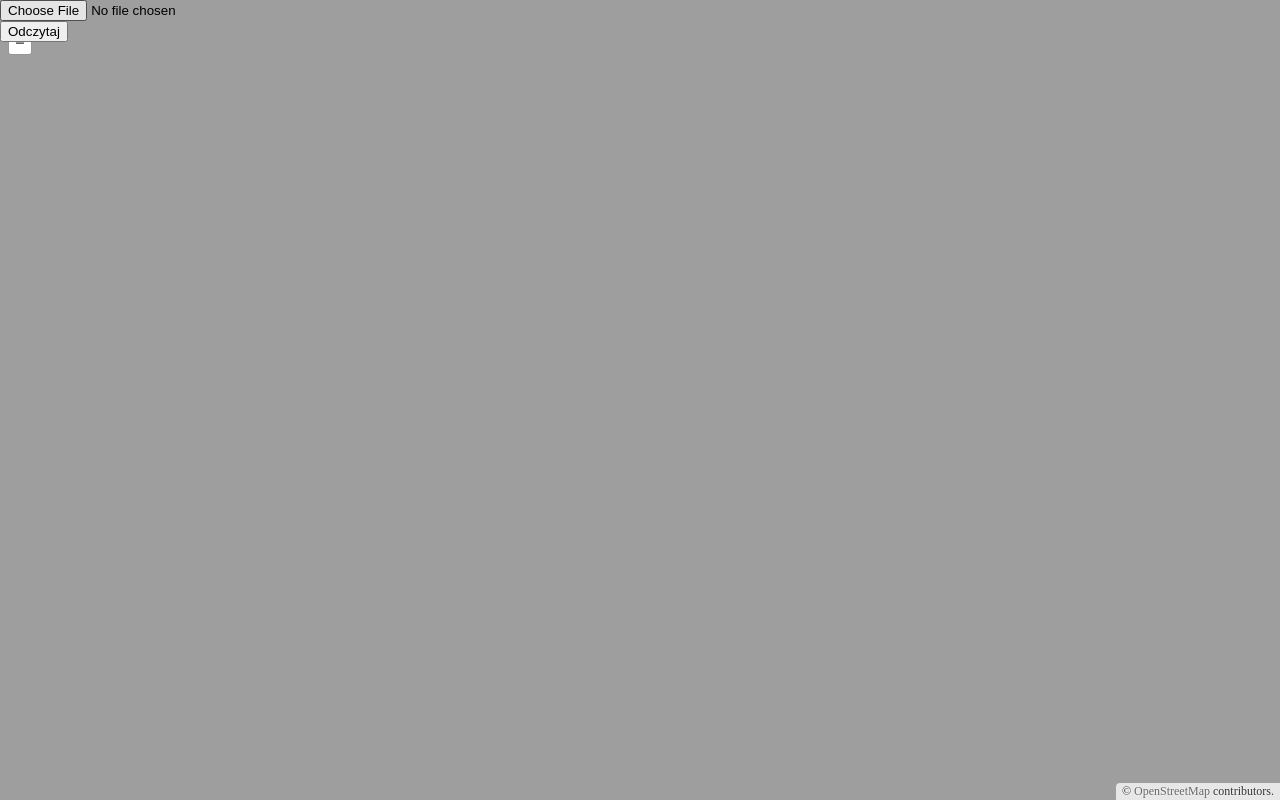
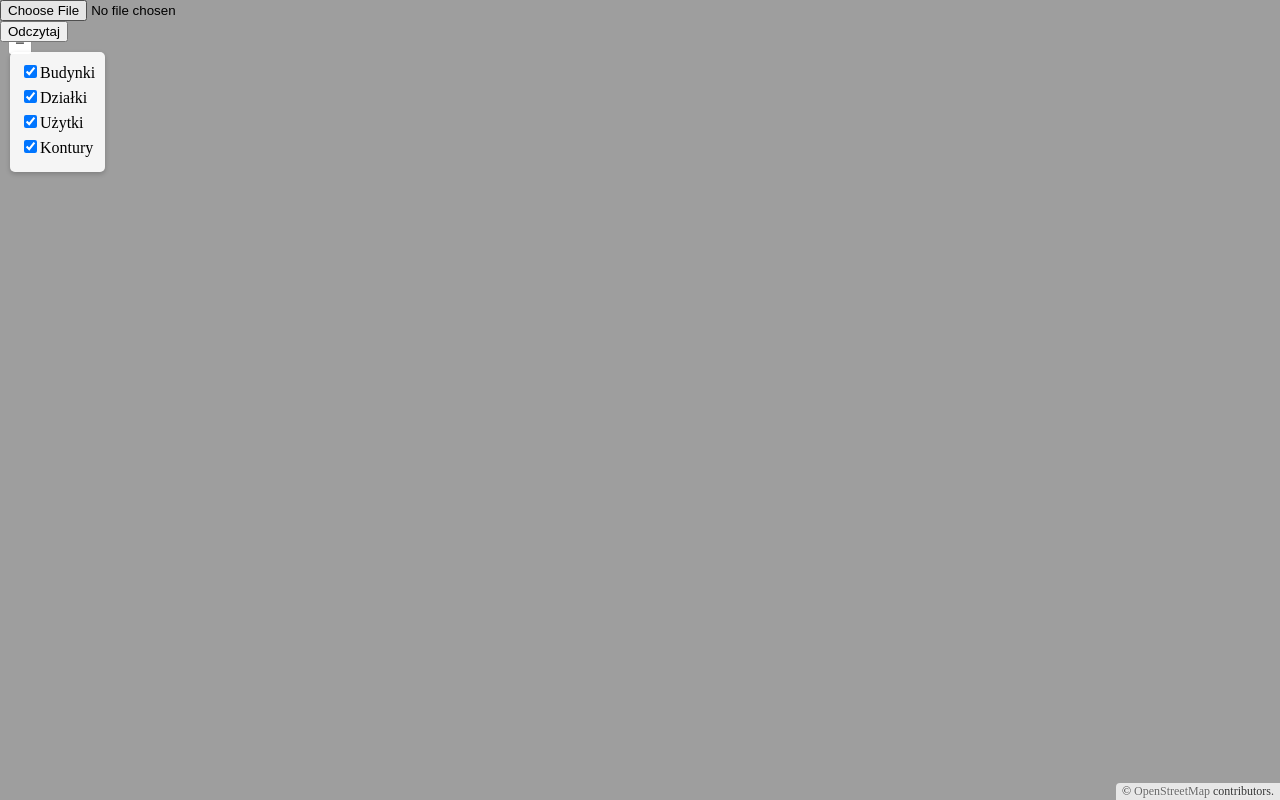
Before and after one commit to fszafran/PrzegladaczGML, a React (Vite) app in the folder kataster_p3/: page / in a window 1280 px wide. Built offline with nearby package versions, Linux system fonts and the light colour scheme.

Commit message:
Dodano opcje wyłączania i włączania poszczególnych warst

```diff
--- a/kataster_p3/src/assets/style.css
+++ b/kataster_p3/src/assets/style.css
@@ -33,3 +33,19 @@ body {
 .ol-popup-closer:after {
   content: "✖";
 }
+.layer-controls {
+  position: absolute;
+  top: 10px;
+  left: 10px;
+  z-index: 1000; /* Panel znajdzie się nad mapą */
+  background: rgba(255, 255, 255, 0.9); /* Półprzezroczyste tło */
+  padding: 10px;
+  border-radius: 5px;
+  box-shadow: 0px 2px 5px rgba(0, 0, 0, 0.2); /* Dodanie lekkiego cienia */
+}
+
+.layer-controls label {
+  display: block;
+  margin-bottom: 5px;
+  cursor: pointer;
+}
--- a/kataster_p3/src/components/MapView.jsx
+++ b/kataster_p3/src/components/MapView.jsx
@@ -1,15 +1,17 @@
-import { useEffect } from 'react'
+import { useState, useEffect } from 'react'
 import '../assets/style.css'
 import gmlParser from '../utils/gmlParser'
-import VectorLayer from 'ol/layer/Vector'
+import mapUtils from '../utils/mapUtils'
 import VectorSource from 'ol/source/Vector'
-import { Style, Fill, Stroke } from 'ol/style'
-import Overlay from 'ol/Overlay'
-import mapUtils from '../utils/mapUtils'
+import Overlay from 'ol/Overlay' // Import brakującej klasy
 
 const MapView = ({ parsedGML }) => {
+  const [map, setMap] = useState(null)
+  const [layers, setLayers] = useState({})
+
   useEffect(() => {
-    const map = mapUtils.initializeMap()
+    const initializedMap = mapUtils.initializeMap()
+    setMap(initializedMap)
 
     const popupContainer = document.createElement('div')
     popupContainer.className = 'ol-popup'
@@ -30,18 +32,13 @@ const MapView = ({ parsedGML }) => {
       autoPan: true,
       autoPanAnimation: { duration: 250 },
     })
-    map.addOverlay(overlay)
+    initializedMap.addOverlay(overlay)
 
     const displayPopup = (feature, coordinate) => {
       const properties = feature.getProperties()
+      console.log(properties)
 
-      // Dodajemy log do konsoli, żeby zobaczyć całą strukturę danych
-      console.log(properties) // Zobaczysz pełną strukturę obiektu
-
-      // Tworzymy zmienną do przechowywania treści HTML
       let contentHTML = `<div><h3>Szczegóły działki</h3>`
-
-      // Sprawdzamy i dodajemy odpowiednie atrybuty
       if (properties.startObiekt) {
         contentHTML += `<p><strong>Start obiektu:</strong> ${properties.startObiekt || 'Brak'}</p>`
       }
@@ -56,64 +53,69 @@ const MapView = ({ parsedGML }) => {
         contentHTML += `<p><strong>Imię:</strong> ${osoba.pierwszeImie || 'Brak'}</p>`
       }
 
-
-      // Sprawdzamy pozostałe właściwości
       for (const [key, value] of Object.entries(properties)) {
-        // Pomiń 'geometry', bo nie chcesz jej wyświetlać
         if (key === 'geometria') {
           continue
         }
-        // Wyświetlamy pozostałe właściwości (poza tymi, które już dodaliśmy)
         if (value && typeof value === 'object') {
-          contentHTML += `
-            <p><strong>${key}:</strong> ${JSON.stringify(value)}</p>
-          `
+          contentHTML += `<p><strong>${key}:</strong> ${JSON.stringify(value)}</p>`
         } else {
-          contentHTML += `
-            <p><strong>${key}:</strong> ${value || 'Brak'}</p>
-          `
+          contentHTML += `<p><strong>${key}:</strong> ${value || 'Brak'}</p>`
         }
       }
-
-      // Zamykamy div
       contentHTML += `</div>`
 
-      // Ustawiamy zawartość popup
       popupContent.innerHTML = contentHTML
-
-      // Ustawiamy pozycję popup
       overlay.setPosition(coordinate)
     }
-
 
     if (parsedGML && parsedGML.length > 0) {
       const chosenCRS = gmlParser.gml3Format.srsName
       const validFeatures = parsedGML.filter((f) => f && f.getGeometry())
       const transformedFeatures = mapUtils.transformFeaturesToWGS84(chosenCRS, validFeatures)
-      const budynkiFeatures = transformedFeatures.filter((f)=>f.getKeys().includes('idBudynku'))
-      const dzialkiFeatures = transformedFeatures.filter((f)=>f.getKeys().includes('idDzialki'))
-      const uzytkiFeatures = transformedFeatures.filter((f)=>f.getKeys().includes('idUzytku'))
-      const konturyFeatures = transformedFeatures.filter((f)=>f.getKeys().includes('idUzytku'))
+
+      const budynkiLayer = mapUtils.createVectorLayer(
+        transformedFeatures.filter((f) => f.getKeys().includes('idBudynku')),
+        0
+      )
+      const dzialkiLayer = mapUtils.createVectorLayer(
+        transformedFeatures.filter((f) => f.getKeys().includes('idDzialki')),
+        1
+      )
+      const uzytkiLayer = mapUtils.createVectorLayer(
+        transformedFeatures.filter((f) => f.getKeys().includes('idUzytku')),
+        2
+      )
+      const konturyLayer = mapUtils.createVectorLayer(
+        transformedFeatures.filter((f) => f.getKeys().includes('idUzytku')),
+        3
+      )
+
+      initializedMap.addLayer(budynkiLayer)
+      initializedMap.addLayer(dzialkiLayer)
+      initializedMap.addLayer(uzytkiLayer)
+      initializedMap.addLayer(konturyLayer)
+
+      setLayers({
+        budynki: budynkiLayer,
+        dzialki: dzialkiLayer,
+        uzytki: uzytkiLayer,
+        kontury: konturyLayer,
+      })
 
       const vectorSource = new VectorSource({
-        features: konturyFeatures,
+        features: transformedFeatures,
       })
 
-      map.addLayer(mapUtils.createVectorLayer(dzialkiFeatures, 1)) // GREEN
-      map.addLayer(mapUtils.createVectorLayer(uzytkiFeatures, 2)) // BLUE
-      map.addLayer(mapUtils.createVectorLayer(konturyFeatures, 3)) //ORANGE
-      map.addLayer(mapUtils.createVectorLayer(budynkiFeatures, 0)) //RED
-
-
       if (vectorSource.getExtent()) {
-        map.getView().fit(vectorSource.getExtent(), {
+        initializedMap.getView().fit(vectorSource.getExtent(), {
           padding: [50, 50, 50, 50],
           maxZoom: 18,
         })
       }
 
-      map.on('singleclick', (event) => {
-        map.forEachFeatureAtPixel(event.pixel, (feature) => {
+      initializedMap.on('singleclick', (event) => {
+        initializedMap.forEachFeatureAtPixel(event.pixel, (feature) => {
           const coordinate = event.coordinate
           displayPopup(feature, coordinate)
           return true
@@ -122,12 +124,60 @@ const MapView = ({ parsedGML }) => {
     }
 
     return () => {
-      map.setTarget(null)
-      map.dispose()
+      initializedMap.setTarget(null)
+      initializedMap.dispose()
       popupContainer.remove()
     }
   }, [parsedGML])
 
+  const toggleLayerVisibility = (layerKey) => {
+    const layer = layers[layerKey]
+    if (layer) {
+      const isVisible = layer.getVisible()
+      layer.setVisible(!isVisible)
+    }
+  }
+
+  return (
+    <div style={{ position: 'relative', width: '100%', height: '500px' }}>
+      <div id="map" style={{ width: '100%', height: '100%' }}></div>
+      <div className="layer-controls">
+        <label>
+          <input
+            type="checkbox"
+            defaultChecked
+            onChange={() => toggleLayerVisibility('budynki')}
+          />
+          Budynki
+        </label>
+        <label>
+          <input
+            type="checkbox"
+            defaultChecked
+            onChange={() => toggleLayerVisibility('dzialki')}
+          />
+          Działki
+        </label>
+        <label>
+          <input
+            type="checkbox"
+            defaultChecked
+            onChange={() => toggleLayerVisibility('uzytki')}
+          />
+          Użytki
+        </label>
+        <label>
+          <input
+            type="checkbox"
+            defaultChecked
+            onChange={() => toggleLayerVisibility('kontury')}
+          />
+          Kontury
+        </label>
+      </div>
+    </div>
+  )
+
 }
 
 export default MapView
```
